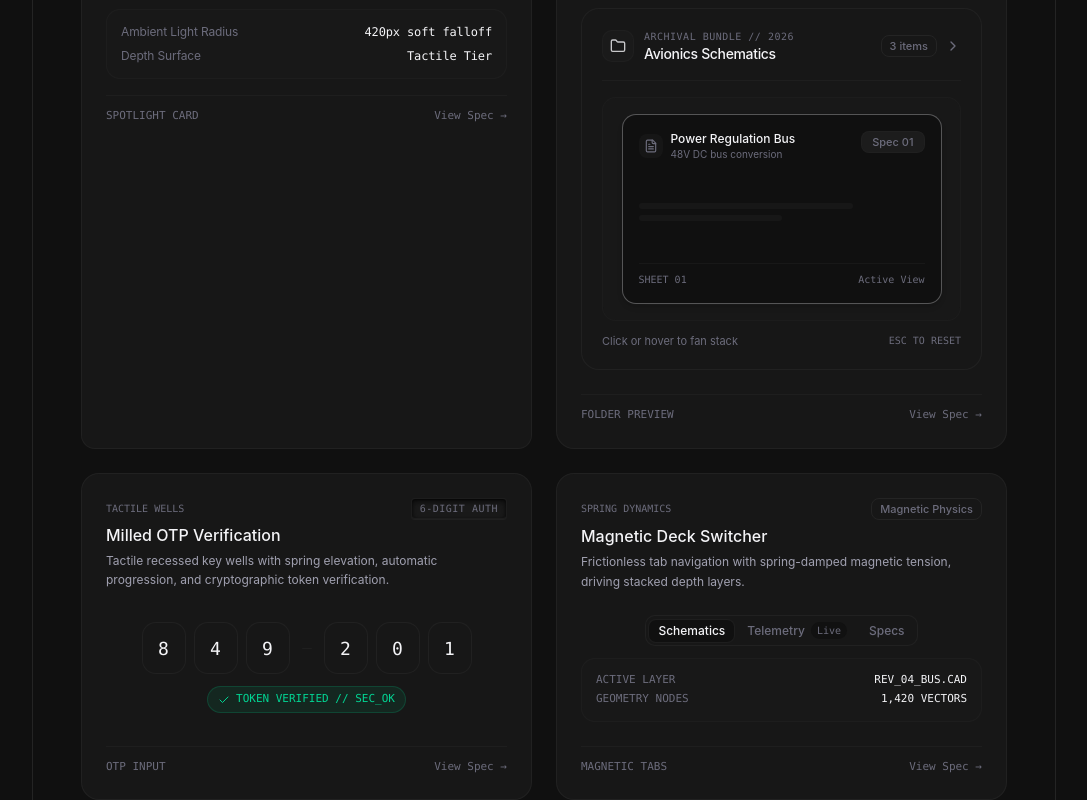
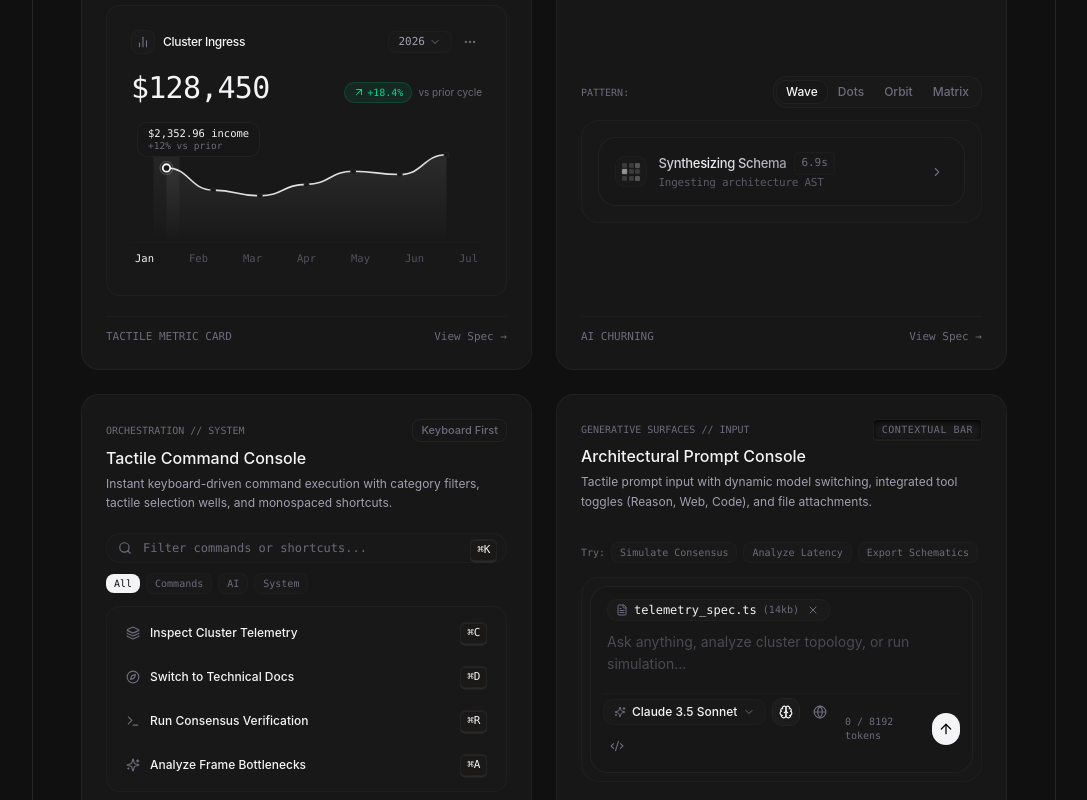
Before and after one commit to seirennn/Nick-ui, a Next.js app: page / in a window 1280 px wide. Shown: the part 2060-2860 px from the top of the page, without its empty margins (96-1183 px from the left). Built offline with nearby package versions, Linux system fonts and the light colour scheme.

Commit message:
feat: redesign signature interactions with tactile telemetry, ai churning and command console

```diff
--- a/src/app/page.tsx
+++ b/src/app/page.tsx
@@ -16,14 +16,12 @@ import { Tabs, TabsList, TabsTrigger, TabsContent } from '@/components/ui/tabs';
 import { Gauge } from '@/components/ui/gauge';
 import { Sparkline } from '@/components/ui/charts/sparkline';
 import { AnalyticsDashboard } from '@/components/blocks/AnalyticsDashboard';
-import { OtpInput } from '@/components/ui/otp-input';
-import { SpotlightCard, SpotlightCardHeader, SpotlightCardTitle, SpotlightCardDescription, SpotlightCardContent } from '@/components/ui/spotlight-card';
-import { FolderPreview } from '@/components/ui/folder-preview';
-import { MagneticTabs } from '@/components/ui/magnetic-tabs';
-import { StackDeck } from '@/components/ui/stack-deck';
+import { TactileMetricCard } from '@/components/ui/charts/tactile-metric-card';
+import { AiChurning, type ChurningPattern } from '@/components/ui/ai-churning';
+import { AiPromptBar } from '@/components/ui/ai-prompt-bar';
 import { SegmentedControl } from '@/components/ui/segmented-control';
 import { BrandLogo } from '@/components/brand/BrandLogo';
-import { Search, ChevronDown, Check, ArrowRight, Layers, Sliders, Cpu, Copy, Sparkles, Terminal, Activity, HardDrive, ShieldCheck, RotateCcw } from 'lucide-react';
+import { Search, ChevronDown, Check, ArrowRight, Layers, Sliders, Cpu, Copy, Sparkles, Terminal, Activity, HardDrive, ShieldCheck, RotateCcw, Compass } from 'lucide-react';
 import componentsData from '@/registry/components.json';
 
 export default function HomePage() {
@@ -40,8 +38,13 @@ export default function HomePage() {
   const [streamMode, setStreamMode] = React.useState<'continuous' | 'transient'>('continuous');
   const [pressedBtn, setPressedBtn] = React.useState<'raised' | 'recessed' | 'engraved'>('raised');
 
-  const [homeOtp, setHomeOtp] = React.useState('849201');
-  const [homeTab, setHomeTab] = React.useState('schematics');
+  // Signature Interactions state
+  const [churningPattern, setChurningPattern] = React.useState<ChurningPattern>('wavefront');
+  const [commandCategory, setCommandCategory] = React.useState<'All' | 'Commands' | 'AI' | 'System'>('All');
+  const [commandQuery, setCommandQuery] = React.useState('');
+  const [activeCommandId, setActiveCommandId] = React.useState<string | null>(null);
+  const [aiPromptModel, setAiPromptModel] = React.useState('Claude 3.5 Sonnet');
+  const [aiPromptLoading, setAiPromptLoading] = React.useState(false);
 
   const computedCapacity = tactileSlider;
   const computedHeadroom = 100 - Math.round(tactileSlider * 0.65);
@@ -95,6 +98,43 @@ export default function HomePage() {
     setStreamMode('continuous');
     setPressedBtn('raised');
   };
+
+  const consoleCommands = [
+    {
+      id: 'cluster',
+      title: 'Inspect Cluster Telemetry',
+      category: 'Commands',
+      shortcut: '⌘C',
+      icon: <Layers className="w-3.5 h-3.5" />,
+    },
+    {
+      id: 'docs',
+      title: 'Switch to Technical Docs',
+      category: 'Navigation',
+      shortcut: '⌘D',
+      icon: <Compass className="w-3.5 h-3.5" />,
+    },
+    {
+      id: 'consensus',
+      title: 'Run Consensus Verification',
+      category: 'Commands',
+      shortcut: '⌘R',
+      icon: <Terminal className="w-3.5 h-3.5" />,
+    },
+    {
+      id: 'perf',
+      title: 'Analyze Frame Bottlenecks',
+      category: 'AI',
+      shortcut: '⌘A',
+      icon: <Sparkles className="w-3.5 h-3.5" />,
+    },
+  ];
+
+  const filteredCommands = consoleCommands.filter((cmd) => {
+    const matchesCategory = commandCategory === 'All' || cmd.category === commandCategory;
+    const matchesQuery = !commandQuery || cmd.title.toLowerCase().includes(commandQuery.toLowerCase());
+    return matchesCategory && matchesQuery;
+  });
 
   const handleCopyInstall = () => {
     navigator.clipboard.writeText('pnpm add @sehrennn/nickui');
@@ -556,7 +596,7 @@ export default function HomePage() {
                   Environmental & Tactile Depth
                 </h2>
                 <p className="text-body text-text-secondary mt-1 max-w-xl text-xs sm:text-sm">
-                  Adapted from advanced micro-interaction research with architectural restraint: ambient cursor-driven light, fanned archival folders, spring-driven magnetic decks, and milled numeric wells.
+                  Adapted from advanced micro-interaction research with architectural restraint: ambient spline telemetry, atmospheric pixel-grid churning, keyboard-first command orchestration, and contextual generative input.
                 </p>
               </div>
               <Link href="/components">
@@ -568,189 +608,237 @@ export default function HomePage() {
 
             {/* 2x2 Architectural Grid of High-Fidelity Showcases */}
             <div className="grid grid-cols-1 md:grid-cols-2 gap-6">
-              {/* 1. Ambient Spotlight Sensor Card */}
-              <SpotlightCard variant="tactile" className="p-6 rounded-2xl bg-card border border-border/80 shadow-tactile flex flex-col justify-between">
-                <SpotlightCardHeader>
-                  <div className="flex items-center justify-between">
-                    <div className="flex items-center gap-2">
-                      <Activity className="w-4 h-4 text-text-muted" />
-                      <span className="text-[10px] font-mono text-text-muted uppercase">Telemetry Node</span>
-                    </div>
-                    <Badge variant="status" status="success">Active</Badge>
-                  </div>
-                  <SpotlightCardTitle className="mt-2 text-base">Ambient Optical Surface</SpotlightCardTitle>
-                  <SpotlightCardDescription className="text-xs">
-                    Light functions as an environmental condition, softly illuminating the surface texture without explicit border tracing.
-                  </SpotlightCardDescription>
-                </SpotlightCardHeader>
-                <SpotlightCardContent className="my-4">
-                  <div className="p-3.5 rounded-xl bg-secondary/40 border border-border/50 space-y-2 text-xs">
-                    <div className="flex justify-between text-text-muted">
-                      <span>Ambient Light Radius</span>
-                      <span className="font-mono text-text-primary">420px soft falloff</span>
-                    </div>
-                    <div className="flex justify-between text-text-muted">
-                      <span>Depth Surface</span>
-                      <span className="font-mono text-text-primary">Tactile Tier</span>
-                    </div>
-                  </div>
-                </SpotlightCardContent>
-                <div className="pt-3 border-t border-border/60 flex items-center justify-between text-[11px] font-mono text-text-muted">
-                  <span>SPOTLIGHT CARD</span>
-                  <Link href="/components/spotlight-card" className="hover:text-text-primary transition-colors">
-                    View Spec →
-                  </Link>
-                </div>
-              </SpotlightCard>
-
-              {/* 2. Interactive Archival Folder Preview */}
+              {/* 1. Architectural Spline Telemetry Card */}
               <div className="p-6 rounded-2xl bg-card border border-border/80 shadow-tactile flex flex-col justify-between space-y-4">
                 <div className="space-y-1">
                   <div className="flex items-center justify-between">
-                    <span className="text-[10px] font-mono text-text-muted uppercase">Archival Stacks</span>
-                    <Badge variant="engraved" className="text-[10px]">Fanned Cards</Badge>
+                    <span className="text-[10px] font-mono text-text-muted uppercase">Telemetry // Analytics</span>
+                    <Badge variant="outline" className="text-[10px]">Node Trajectory</Badge>
                   </div>
-                  <h4 className="text-base font-medium text-text-primary">Interactive Archival Folder</h4>
+                  <h4 className="text-base font-medium text-text-primary">Tactile Metric Spline</h4>
                   <p className="text-xs text-text-secondary leading-relaxed">
-                    Cascading schematic bundles fanning dynamically upon hover and tactile click.
+                    Interactive cubic spline with hoverable nodes, dynamic income tooltip pill, and milled tactile well.
                   </p>
                 </div>
 
-                <div className="py-2 flex items-center justify-center">
-                  <FolderPreview
-                    title="Avionics Schematics"
-                    category="ARCHIVAL BUNDLE // 2026"
-                    triggerMode="both"
-                    files={[
-                      { id: '1', title: 'Power Regulation Bus', subtitle: '48V DC bus conversion', badge: 'Spec 01' },
-                      { id: '2', title: 'Fiber Backplane Topo', subtitle: '800 Gbps optical link', badge: 'Spec 02' },
-                      { id: '3', title: 'Cryo-Manifold Study', subtitle: 'Zero thermal creep test', badge: 'Spec 03' },
-                    ]}
+                <div className="py-1">
+                  <TactileMetricCard
+                    title="Cluster Ingress"
+                    value="$128,450"
+                    periodLabel="2026"
+                    deltaText="+18.4%"
+                    deltaSubtext="vs prior cycle"
+                    className="border border-border/60 shadow-none bg-secondary/30 p-4 rounded-xl"
                   />
                 </div>
 
                 <div className="pt-3 border-t border-border/60 flex items-center justify-between text-[11px] font-mono text-text-muted">
-                  <span>FOLDER PREVIEW</span>
-                  <Link href="/components/folder-preview" className="hover:text-text-primary transition-colors">
+                  <span>TACTILE METRIC CARD</span>
+                  <Link href="/components/charts" className="hover:text-text-primary transition-colors">
                     View Spec →
                   </Link>
                 </div>
               </div>
 
-              {/* 3. Dedicated Milled OTP Verification */}
+              {/* 2. Atmospheric AI Churning & Pixel-Grid Loader Card */}
               <div className="p-6 rounded-2xl bg-card border border-border/80 shadow-tactile flex flex-col justify-between space-y-4">
                 <div className="space-y-1">
                   <div className="flex items-center justify-between">
-                    <span className="text-[10px] font-mono text-text-muted uppercase">Tactile Wells</span>
-                    <Badge variant="engraved" className="text-[10px]">6-Digit Auth</Badge>
+                    <span className="text-[10px] font-mono text-text-muted uppercase">State Continuity // AI Core</span>
+                    <Badge variant="engraved" className="text-[10px]">Pixel Grid</Badge>
                   </div>
-                  <h4 className="text-base font-medium text-text-primary">Milled OTP Verification</h4>
+                  <h4 className="text-base font-medium text-text-primary">Atmospheric AI Churning</h4>
                   <p className="text-xs text-text-secondary leading-relaxed">
-                    Tactile recessed key wells with spring elevation, automatic progression, and cryptographic token verification.
+                    Subtle pixel-grid wavefront and orbit animations communicating long-running system state without interaction affordance.
                   </p>
                 </div>
 
-                <div className="py-4 flex flex-col items-center justify-center space-y-3">
-                  <OtpInput
-                    length={6}
-                    variant="tactile"
-                    value={homeOtp}
-                    onChange={setHomeOtp}
-                  />
-                  <div className="flex items-center gap-2 text-[11px] font-mono">
-                    {homeOtp.length === 6 ? (
-                      <span className="flex items-center gap-1.5 text-emerald-600 dark:text-emerald-400 font-medium bg-emerald-500/10 px-2.5 py-1 rounded-full border border-emerald-500/20">
-                        <Check className="w-3 h-3" />
-                        TOKEN VERIFIED // SEC_OK
-                      </span>
-                    ) : (
-                      <span className="text-text-muted bg-secondary/60 px-2.5 py-1 rounded-full border border-border/50">
-                        ENTER {6 - homeOtp.length} MORE DIGITS
-                      </span>
-                    )}
+                <div className="space-y-3 py-1">
+                  <div className="flex items-center justify-between">
+                    <span className="text-[10px] font-mono text-text-muted uppercase">Pattern:</span>
+                    <SegmentedControl
+                      value={churningPattern}
+                      onChange={(v) => setChurningPattern(v as any)}
+                      size="sm"
+                      variant="tactile"
+                      options={[
+                        { value: 'wavefront', label: 'Wave' },
+                        { value: 'dots', label: 'Dots' },
+                        { value: 'orbit', label: 'Orbit' },
+                        { value: 'matrix', label: 'Matrix' },
+                      ]}
+                    />
+                  </div>
+
+                  <div className="p-4 rounded-2xl bg-secondary/25 border border-border/60 flex items-center justify-center">
+                    <AiChurning
+                      pattern={churningPattern}
+                      variant="tactile"
+                      label="Synthesizing Schema"
+                      sublabel="Ingesting architecture AST"
+                      showTelemetry={true}
+                      showTimer={true}
+                      className="w-full"
+                    />
                   </div>
                 </div>
 
                 <div className="pt-3 border-t border-border/60 flex items-center justify-between text-[11px] font-mono text-text-muted">
-                  <span>OTP INPUT</span>
-                  <Link href="/components/otp-input" className="hover:text-text-primary transition-colors">
+                  <span>AI CHURNING</span>
+                  <Link href="/components/ai-churning" className="hover:text-text-primary transition-colors">
                     View Spec →
                   </Link>
                 </div>
               </div>
 
-              {/* 4. Dedicated Magnetic Deck Switcher */}
+              {/* 3. Tactile Command Console Card */}
               <div className="p-6 rounded-2xl bg-card border border-border/80 shadow-tactile flex flex-col justify-between space-y-4">
                 <div className="space-y-1">
                   <div className="flex items-center justify-between">
-                    <span className="text-[10px] font-mono text-text-muted uppercase">Spring Dynamics</span>
-                    <Badge variant="outline" className="text-[10px]">Magnetic Physics</Badge>
+                    <span className="text-[10px] font-mono text-text-muted uppercase">Orchestration // System</span>
+                    <Badge variant="outline" className="text-[10px]">Keyboard First</Badge>
                   </div>
-                  <h4 className="text-base font-medium text-text-primary">Magnetic Deck Switcher</h4>
+                  <h4 className="text-base font-medium text-text-primary">Tactile Command Console</h4>
                   <p className="text-xs text-text-secondary leading-relaxed">
-                    Frictionless tab navigation with spring-damped magnetic tension, driving stacked depth layers.
+                    Instant keyboard-driven command execution with category filters, tactile selection wells, and monospaced shortcuts.
                   </p>
                 </div>
 
-                <div className="py-2 space-y-3">
-                  <div className="flex justify-center">
-                    <MagneticTabs
-                      variant="tactile"
-                      size="sm"
-                      value={homeTab}
-                      onValueChange={setHomeTab}
-                      tabs={[
-                        { id: 'schematics', label: 'Schematics' },
-                        { id: 'telemetry', label: 'Telemetry', badge: 'Live' },
-                        { id: 'specs', label: 'Specs' }
-                      ]}
+                <div className="space-y-2.5 py-1">
+                  {/* Search Input Well */}
+                  <div className="relative flex items-center">
+                    <Search className="w-3.5 h-3.5 absolute left-3 text-text-muted pointer-events-none" />
+                    <input
+                      type="text"
+                      placeholder="Filter commands or shortcuts..."
+                      value={commandQuery}
+                      onChange={(e) => setCommandQuery(e.target.value)}
+                      className="w-full pl-9 pr-12 py-1.5 rounded-xl bg-secondary/40 border border-border/60 text-xs text-text-primary placeholder:text-text-muted focus:outline-none focus:ring-1 focus:ring-primary/40 font-mono"
                     />
+                    <span className="absolute right-2.5 pointer-events-none">
+                      <Kbd>⌘K</Kbd>
+                    </span>
                   </div>
 
-                  {/* Active Deck Telemetry Layer */}
-                  <div className="p-3.5 rounded-xl bg-secondary/40 border border-border/50 text-xs font-mono space-y-2">
-                    {homeTab === 'schematics' && (
-                      <div className="space-y-1">
-                        <div className="flex justify-between text-text-muted text-[11px]">
-                          <span>ACTIVE LAYER</span>
-                          <span className="text-text-primary font-medium">REV_04_BUS.CAD</span>
-                        </div>
-                        <div className="flex justify-between text-text-muted text-[11px]">
-                          <span>GEOMETRY NODES</span>
-                          <span className="text-text-primary font-medium">1,420 VECTORS</span>
-                        </div>
-                      </div>
-                    )}
-                    {homeTab === 'telemetry' && (
-                      <div className="space-y-1">
-                        <div className="flex justify-between text-text-muted text-[11px]">
-                          <span>INGRESS LATENCY</span>
-                          <span className="text-emerald-500 font-medium">0.42 ms</span>
-                        </div>
-                        <div className="flex justify-between text-text-muted text-[11px]">
-                          <span>SAMPLING JITTER</span>
-                          <span className="text-text-primary font-medium">±0.02%</span>
-                        </div>
-                      </div>
-                    )}
-                    {homeTab === 'specs' && (
-                      <div className="space-y-1">
-                        <div className="flex justify-between text-text-muted text-[11px]">
-                          <span>THERMAL DISSIPATION</span>
-                          <span className="text-text-primary font-medium">14.8 W / m²</span>
-                        </div>
-                        <div className="flex justify-between text-text-muted text-[11px]">
-                          <span>SPRING CONSTANT</span>
-                          <span className="text-text-primary font-medium">k = 240 N/m</span>
-                        </div>
-                      </div>
-                    )}
+                  {/* Category Filter Pills */}
+                  <div className="flex items-center gap-1.5 overflow-x-auto pb-0.5">
+                    {(['All', 'Commands', 'AI', 'System'] as const).map((cat) => (
+                      <button
+                        key={cat}
+                        type="button"
+                        onClick={() => setCommandCategory(cat)}
+                        className={`px-2 py-0.5 rounded-md text-[10px] font-mono transition-colors cursor-pointer ${
+                          commandCategory === cat
+                            ? 'bg-primary text-primary-foreground font-medium'
+                            : 'bg-secondary/60 text-text-muted hover:text-text-primary border border-border/50'
+                        }`}
+                      >
+                        {cat}
+                      </button>
+                    ))}
+                  </div>
+
+                  {/* Filtered Command List */}
+                  <div className="space-y-1 rounded-xl bg-secondary/25 border border-border/60 p-1.5">
+                    {filteredCommands.map((cmd) => {
+                      const isExecuted = activeCommandId === cmd.id;
+                      return (
+                        <button
+                          key={cmd.id}
+                          type="button"
+                          onClick={() => {
+                            setActiveCommandId(cmd.id);
+                            setTimeout(() => setActiveCommandId(null), 2000);
+                          }}
+                          className={`w-full flex items-center justify-between px-3 py-2 rounded-lg text-left transition-all cursor-pointer ${
+                            isExecuted
+                              ? 'bg-card border border-border shadow-xs'
+                              : 'hover:bg-card/70 border border-transparent'
+                          }`}
+                        >
+                          <div className="flex items-center gap-2.5 min-w-0">
+                            <span className="text-text-muted">{cmd.icon}</span>
+                            <span className="text-xs text-text-primary font-medium truncate">{cmd.title}</span>
+                          </div>
+                          <div className="flex items-center gap-2 shrink-0">
+                            {isExecuted ? (
+                              <span className="text-[10px] font-mono text-emerald-600 dark:text-emerald-400 font-medium flex items-center gap-1">
+                                <Check className="w-3 h-3" />
+                                OK
+                              </span>
+                            ) : (
+                              <Kbd>{cmd.shortcut}</Kbd>
+                            )}
+                          </div>
+                        </button>
+                      );
+                    })}
                   </div>
                 </div>
 
                 <div className="pt-3 border-t border-border/60 flex items-center justify-between text-[11px] font-mono text-text-muted">
-                  <span>MAGNETIC TABS</span>
-                  <Link href="/components/magnetic-tabs" className="hover:text-text-primary transition-colors">
+                  <span>COMMAND PALETTE</span>
+                  <Link href="/components/command-palette" className="hover:text-text-primary transition-colors">
+                    View Spec →
+                  </Link>
+                </div>
+              </div>
+
+              {/* 4. Architectural AI Prompt Bar Card */}
+              <div className="p-6 rounded-2xl bg-card border border-border/80 shadow-tactile flex flex-col justify-between space-y-4">
+                <div className="space-y-1">
+                  <div className="flex items-center justify-between">
+                    <span className="text-[10px] font-mono text-text-muted uppercase">Generative Surfaces // Input</span>
+                    <Badge variant="engraved" className="text-[10px]">Contextual Bar</Badge>
+                  </div>
+                  <h4 className="text-base font-medium text-text-primary">Architectural Prompt Console</h4>
+                  <p className="text-xs text-text-secondary leading-relaxed">
+                    Tactile prompt input with dynamic model switching, integrated tool toggles (Reason, Web, Code), and file attachments.
+                  </p>
+                </div>
+
+                <div className="space-y-3 py-1">
+                  {/* Quick prompt tags */}
+                  <div className="flex items-center gap-1.5 overflow-x-auto pb-0.5">
+                    <span className="text-[10px] font-mono text-text-muted shrink-0">Try:</span>
+                    {[
+                      'Simulate Consensus',
+                      'Analyze Latency',
+                      'Export Schematics',
+                    ].map((tag) => (
+                      <button
+                        key={tag}
+                        type="button"
+                        onClick={() => {
+                          setAiPromptLoading(true);
+                          setTimeout(() => setAiPromptLoading(false), 1800);
+                        }}
+                        className="px-2 py-0.5 rounded-md text-[10px] font-mono bg-secondary/60 text-text-muted hover:text-text-primary border border-border/50 transition-colors shrink-0 cursor-pointer"
+                      >
+                        {tag}
+                      </button>
+                    ))}
+                  </div>
+
+                  <div className="p-2 rounded-2xl bg-secondary/25 border border-border/60">
+                    <AiPromptBar
+                      placeholder="Ask anything, analyze cluster topology, or run simulation..."
+                      variant="tactile"
+                      models={['Claude 3.5 Sonnet', 'GPT-4o', 'DeepSeek R1', 'NickUI-Architect']}
+                      selectedModel={aiPromptModel}
+                      onModelChange={setAiPromptModel}
+                      isLoading={aiPromptLoading}
+                      onSubmit={() => {
+                        setAiPromptLoading(true);
+                        setTimeout(() => setAiPromptLoading(false), 2000);
+                      }}
+                    />
+                  </div>
+                </div>
+
+                <div className="pt-3 border-t border-border/60 flex items-center justify-between text-[11px] font-mono text-text-muted">
+                  <span>AI PROMPT BAR</span>
+                  <Link href="/components/ai-prompt-bar" className="hover:text-text-primary transition-colors">
                     View Spec →
                   </Link>
                 </div>
```
